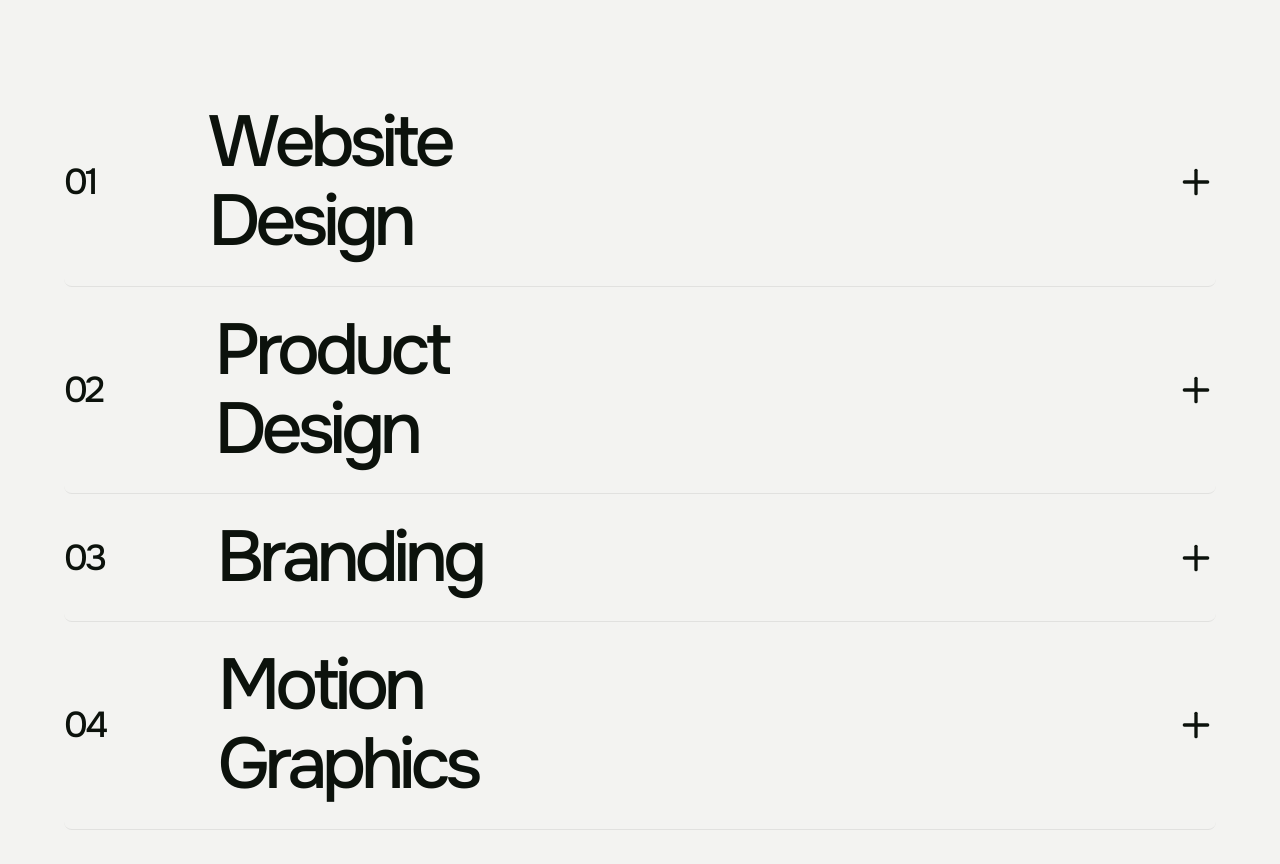
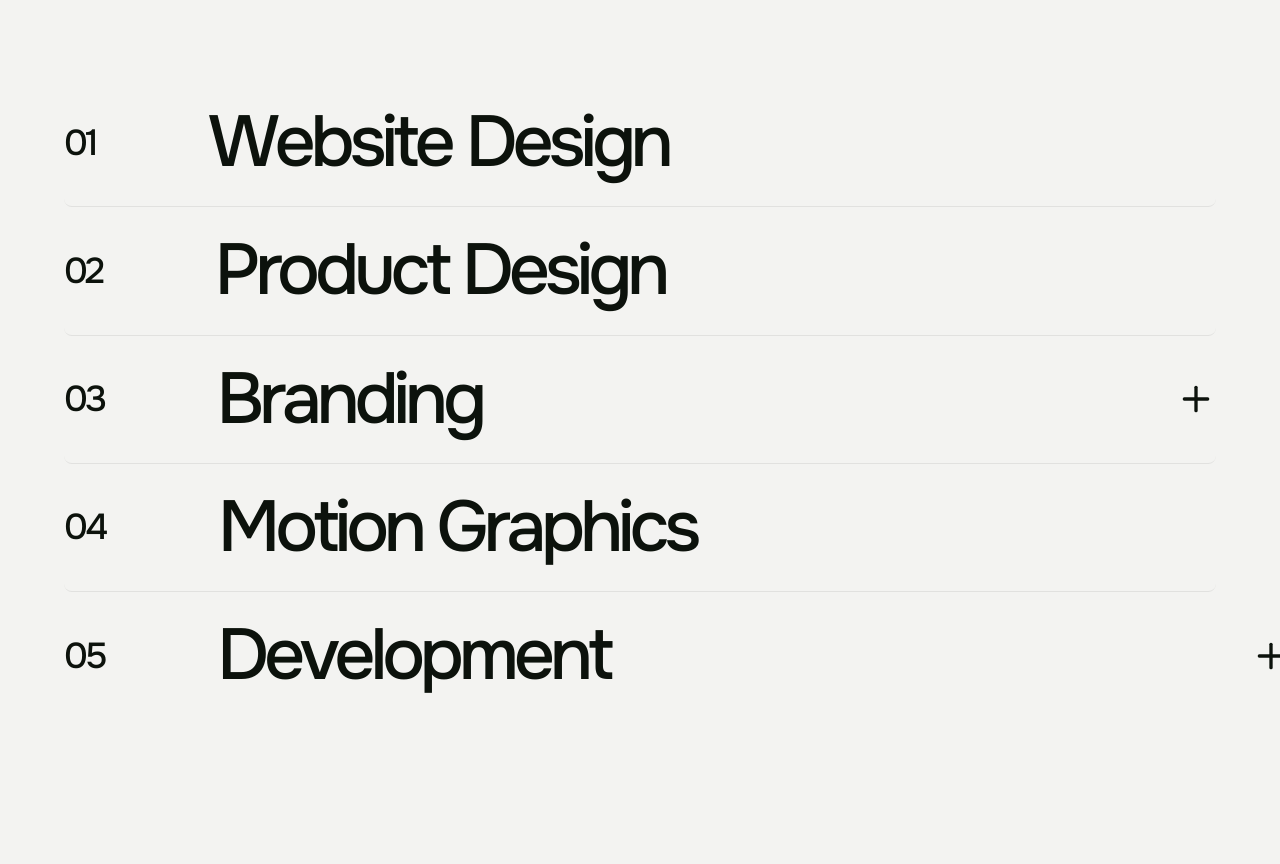
Before and after one commit to initify-admin/initify-portfolio, a Next.js app: page / in a window 1280 px wide. Shown: the part 1919-2783 px from the top of the page. Built offline with nearby package versions, Linux system fonts and the light colour scheme.

Commit message:
Refactor OurUses component to improve animation handling and structure; enhance hover effects and transitions for better user experience

```diff
--- a/components/our-uses.tsx
+++ b/components/our-uses.tsx
@@ -20,29 +20,29 @@ interface UseItemProps {
 }
 
 export default function OurUses() {
-  const ref = useRef(null);
-  const isInView = useInView(ref, { once: true, margin: "-100px" });
+  const contentRef = useRef(null);
+  const isInView = useInView(contentRef, { once: true, margin: "-100px" });
 
   return (
     <SectionWrapper className="mt-24">
       <SectionContentWrapper>
-        <SectionContent className="flex flex-col gap-y-20">
-          <motion.div
-            ref={ref}
+        <SectionContent
+          ref={contentRef}
           initial={{ opacity: 0, y: 100 }}
           animate={isInView ? { opacity: 1, y: 0 } : {}}
           transition={{
             duration: transitionDuration,
             ease: transitionEffect,
           }}
-            className="w-full flex justify-between items-start"
+          className="flex flex-col gap-y-20"
         >
+          <div className="w-full flex justify-between items-start">
             <SectionSubheading className="max-w-[810px]">
               This is how we help ambitious companies succeed.
             </SectionSubheading>
 
             <SectionHeading>/Our Uses/</SectionHeading>
-          </motion.div>
+          </div>
 
           <div className="flex flex-col divide-y divide-[rgba(151,151,151,0.2)]">
             {ourUses.map((use, index) => (
@@ -70,40 +70,63 @@ function UseItem({ index, text, description }: UseItemProps) {
         initial: { backgroundColor: "transparent" },
         hover: { backgroundColor: "var(--primary-blue)" },
       }}
+      transition={{ duration: 0.3, ease: "easeInOut" }}
     >
       <motion.div
         variants={{
-          initial: { x: 0, color: "#0c120c" },
-          hover: { x: 20, color: "#ffffff" }, // Move right & turn white
+          initial: { x: 0 },
+          hover: { x: 20 },
         }}
         transition={{ duration: 0.3, ease: "easeInOut" }}
         className="flex items-center justify-start gap-x-28"
       >
-        <h1 className="font-medium font-onest text-4xl tracking-[-0.158rem]">
+        {/* Explicitly animate color */}
+        <motion.h1
+          variants={{
+            initial: { color: "var(--dark)" },
+            hover: { color: "#ffffff" },
+          }}
+          transition={{ duration: 0.3, ease: "easeInOut" }}
+          className="font-medium font-onest text-4xl tracking-[-0.158rem]"
+        >
           0{index + 1}
-        </h1>
+        </motion.h1>
 
-        <h1 className="font-medium font-onest text-[4.5rem] tracking-[-0.315rem] leading-[4.95rem]">
+        <motion.h1
+          variants={{
+            initial: { color: "var(--dark)" },
+            hover: { color: "#ffffff" },
+          }}
+          transition={{ duration: 0.3, ease: "easeInOut" }}
+          className="font-medium font-onest text-[4.5rem] tracking-[-0.315rem] leading-[4.95rem] whitespace-nowrap"
+        >
           {text}
-        </h1>
+        </motion.h1>
       </motion.div>
 
-      <motion.div className="flex items-center justify-start gap-x-8 relative">
+      <motion.div
+        variants={{
+          initial: { x: 0 },
+          hover: { x: -20 },
+        }}
+        transition={{ duration: 0.3, ease: "easeInOut" }}
+        className="flex items-center justify-start gap-x-8 relative"
+      >
         <motion.p
           variants={{
-            initial: { opacity: 0, x: 0, color: "#0c120c" },
-            hover: { opacity: 1, x: -20, color: "#ffffff" },
+            initial: { opacity: 0, color: "var(--dark)" },
+            hover: { opacity: 1, color: "#ffffff" },
           }}
           transition={{ duration: 0.3, ease: "easeInOut" }}
-          className="text-base sm:text-lg xl:text-xl font-onest tracking-[-0.023rem] leading-6 xl:w-[610px] font-medium"
+          className="text-base sm:text-lg xl:text-xl font-onest tracking-[-0.023rem] leading-6 w-[610px] font-medium"
         >
           {description}
         </motion.p>
 
         <motion.div
           variants={{
-            initial: { opacity: 1, x: 0, color: "#0c120c" },
-            hover: { opacity: 0, x: -20, color: "#ffffff" },
+            initial: { opacity: 1, color: "var(--dark)" },
+            hover: { opacity: 0, color: "#ffffff" },
           }}
           transition={{ duration: 0.3, ease: "easeInOut" }}
         >
```
Lines whose indentation alone changed are shown as unchanged.
